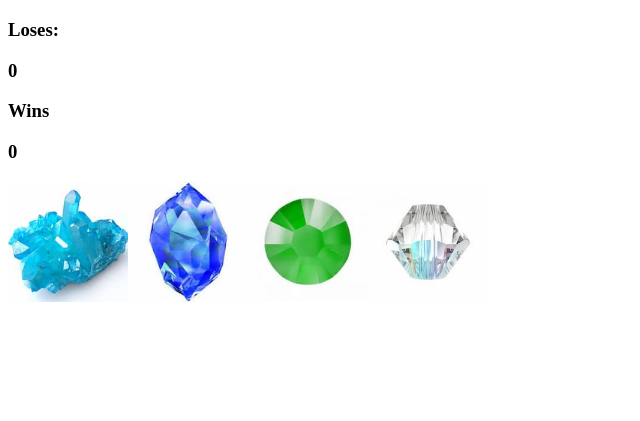
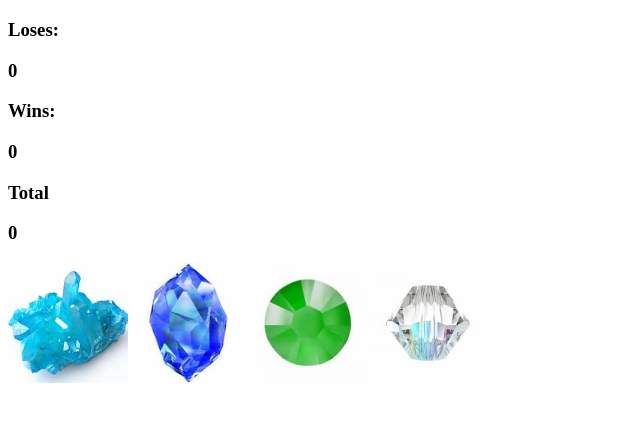
Before and after one commit to mahamalampati/unit-4-game, a plain HTML site: page index.html in a window 1280 px wide. Shown: the part 61-482 px from the top of the page, without its empty margins (0-640 px from the left). Drawn offline with nearby package versions, Linux system fonts and the light colour scheme.

Commit message:
some more modifications

```diff
--- a/assets/javascript/game.js
+++ b/assets/javascript/game.js
@@ -9,6 +9,7 @@ $("#number-to-guess").text(targetNumber);
 var counter = 0;
 var winCount = 0;
 var lossCount = 0;
+
 
 var numberOptions1 = [1,2,3,4,5,6,7,8,9,10,11,12];
 var computerOptions1= Math.floor(Math.random()*13);
@@ -96,8 +97,8 @@ var computerOptions1= Math.floor(Math.random()*13);
 
     counter += crystalValue;
 
+    $("#total-count").text("New score: " + counter);
 
-    alert("New score: " + counter);
 
     if (counter === targetNumber) {
       alert("You win!");
--- a/index.html
+++ b/index.html
@@ -10,9 +10,11 @@
 
   <h1>Number to Guess: <span id="number-to-guess"></span></h1>
   <h3>Loses:</h3> <h3 class="text-center" id="loss-count">0</h3>
-  <h3>Wins</h3><h3 class="text-center" id="win-count">0</h3>
+  <h3>Wins:</h3><h3 class="text-center" id="win-count">0</h3>
+  <h3>Total</h3><h3 class="text-center" id="total-count">0</h3>
 
-  <!-- Note that this div is now empty. We will fill it dynamically -->
+
+
   <div id="crystals">
   </div>
 
```
